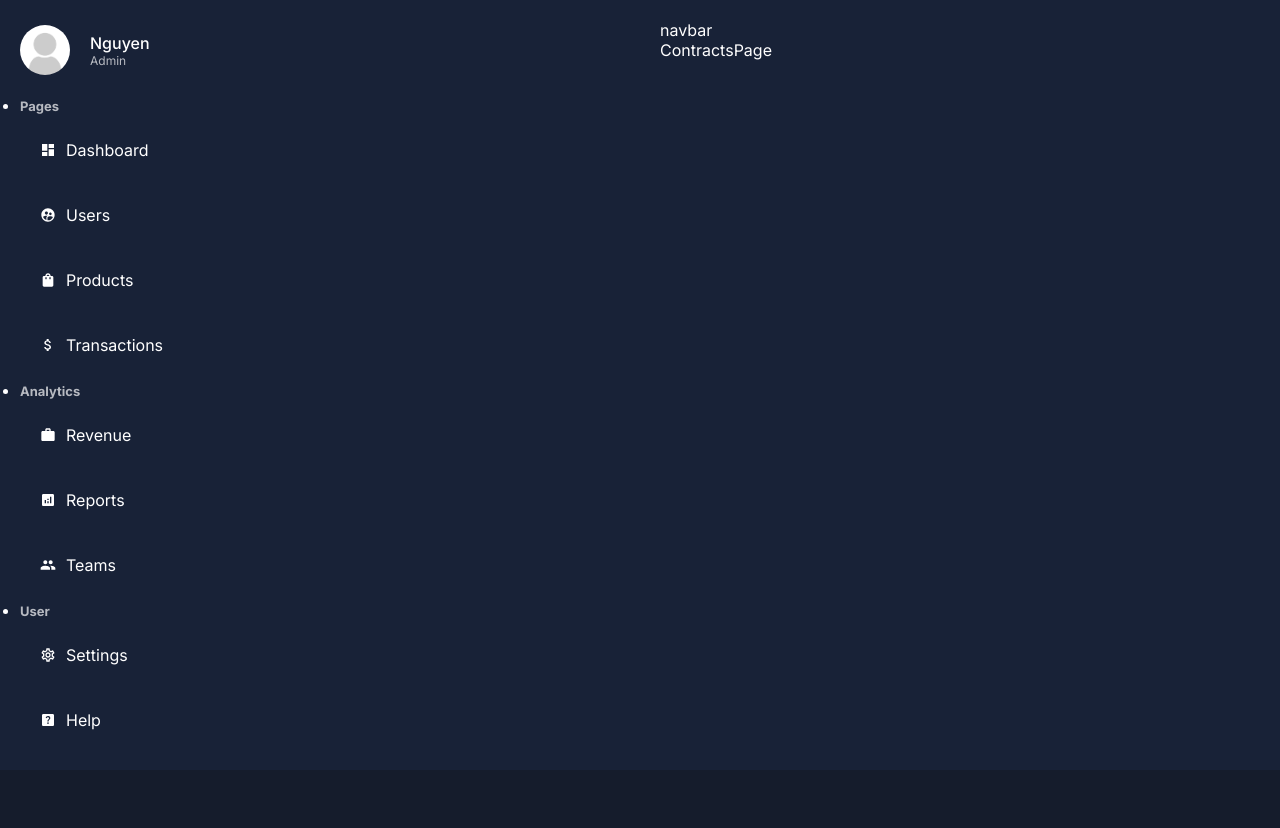
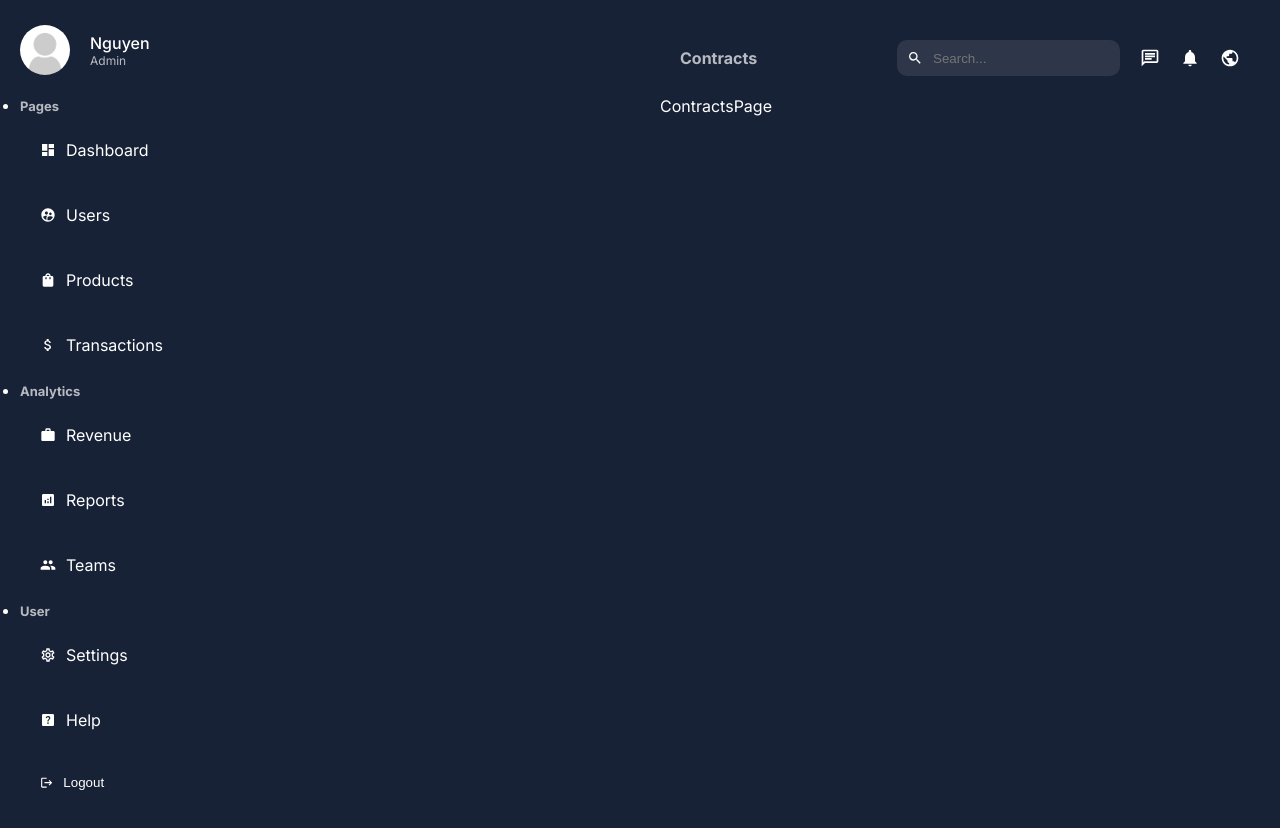
Before and after one commit to khanhnguyendev/cloud51-store-lms, a Next.js app: page /dashboard/contracts in a window 1280 px wide. Before the commit the page ends 800 px from the top, so only its background shows below. Built offline with nearby package versions, Linux system fonts and the light colour scheme.

Commit message:
UI: navbar setup

```diff
--- a/app/ui/dashboard/navbar/navbar.jsx
+++ b/app/ui/dashboard/navbar/navbar.jsx
@@ -1,7 +1,27 @@
+"use client"
+
+import { usePathname } from "next/navigation"
+import styles from "./navbar.module.css"
+import { MdNotifications, MdOutlineChat, MdPublic, MdSearch } from "react-icons/md"
+
 const Navbar = () => {
+
+  const pathname = usePathname()
+
   return (
-    <div>
-      navbar
+    <div className={styles.container}>
+      <div className={styles.title}>{pathname.split("/").pop()}</div>
+      <div className={styles.menu}>
+        <div className={styles.search}>
+          <MdSearch />
+          <input type="text" placeholder="Search..." className={styles.input} />
+        </div>
+        <div className={styles.icons}>
+          <MdOutlineChat size={20} />
+          <MdNotifications size={20} />
+          <MdPublic size={20} />
+        </div>
+      </div>
     </div>
   )
 }
--- a/app/ui/dashboard/navbar/navbar.module.css
+++ b/app/ui/dashboard/navbar/navbar.module.css
@@ -0,0 +1,40 @@
+.container {
+    display: flex;
+    align-items: center;
+    justify-content: space-between;
+    padding: 20px;
+    border-radius: 10px;
+    background-color: var(--bgSoft);
+}
+
+.title {
+    color: var(--textSoft);
+    font-weight: bold;
+    text-transform: capitalize;
+}
+
+.menu {
+    display: flex;
+    align-items: center;
+    gap: 20px;
+}
+
+.search {
+    display: flex;
+    align-items: center;
+    gap: 10px;
+    background-color: #2e374a;
+    padding: 10px;
+    border-radius: 10px;
+}
+
+.input {
+    background-color: transparent;
+    border: none;
+    color: var(--text);
+}
+
+.icons {
+    display: flex;
+    gap: 20px;
+}
--- a/app/ui/dashboard/sidebar/sidebar.jsx
+++ b/app/ui/dashboard/sidebar/sidebar.jsx
@@ -6,6 +6,7 @@
     MdAttachMoney,
     MdDashboard,
     MdHelpCenter,
+    MdLogout,
     MdOutlineSettings,
     MdPeople,
     MdShoppingBag,
@@ -97,6 +98,10 @@
                 </li>
             ))}
         </ul>
+        <button className={styles.logout}>
+            <MdLogout />
+            Logout
+        </button>
     </div>
   )
 }
--- a/app/ui/dashboard/sidebar/sidebar.module.css
+++ b/app/ui/dashboard/sidebar/sidebar.module.css
@@ -39,3 +39,21 @@
     font-size: 13px;
     margin: 10px 0;
 }
+
+.logout {
+    display: flex;
+    align-items: center;
+    gap: 10px;
+    cursor: pointer;
+    border-radius: 10px;
+    padding: 20px;
+    margin: 5px 0;
+    background: none;
+    border: none;
+    color: white;
+    width: 100%;
+}
+
+.logout:hover {
+    background-color: #2e374a;
+}
```
